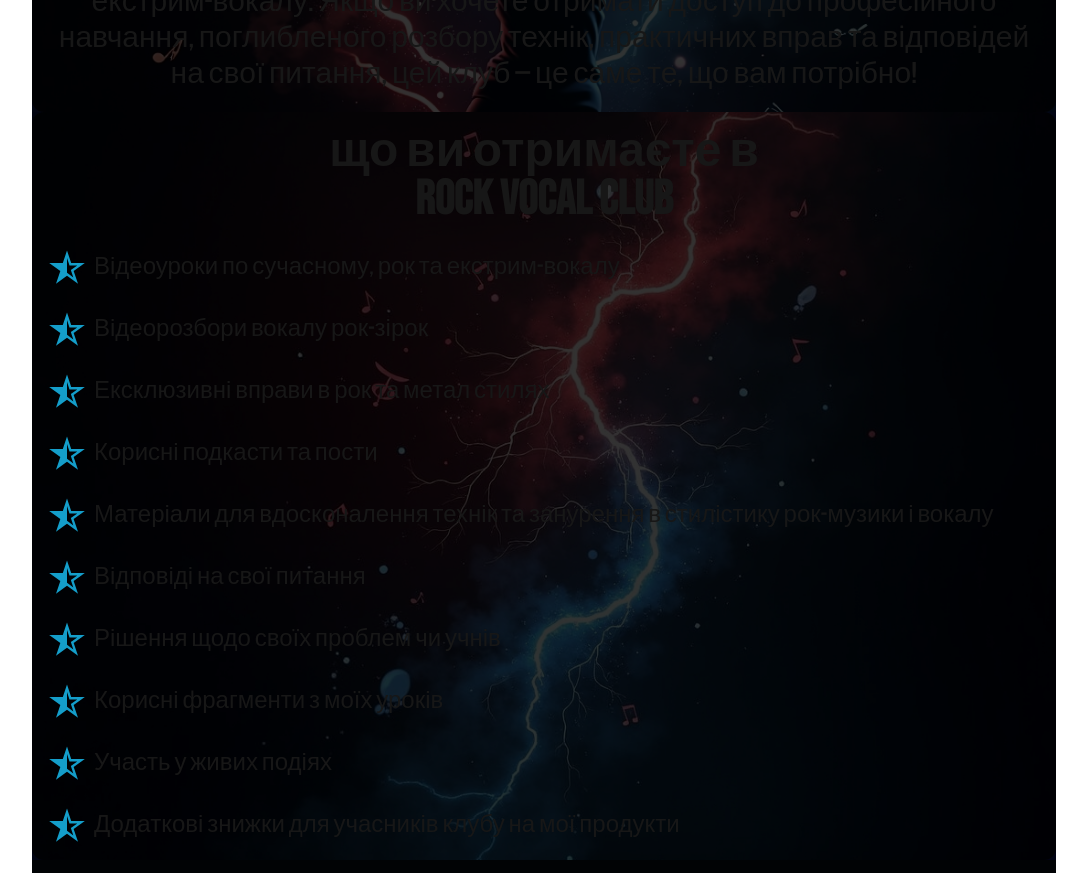
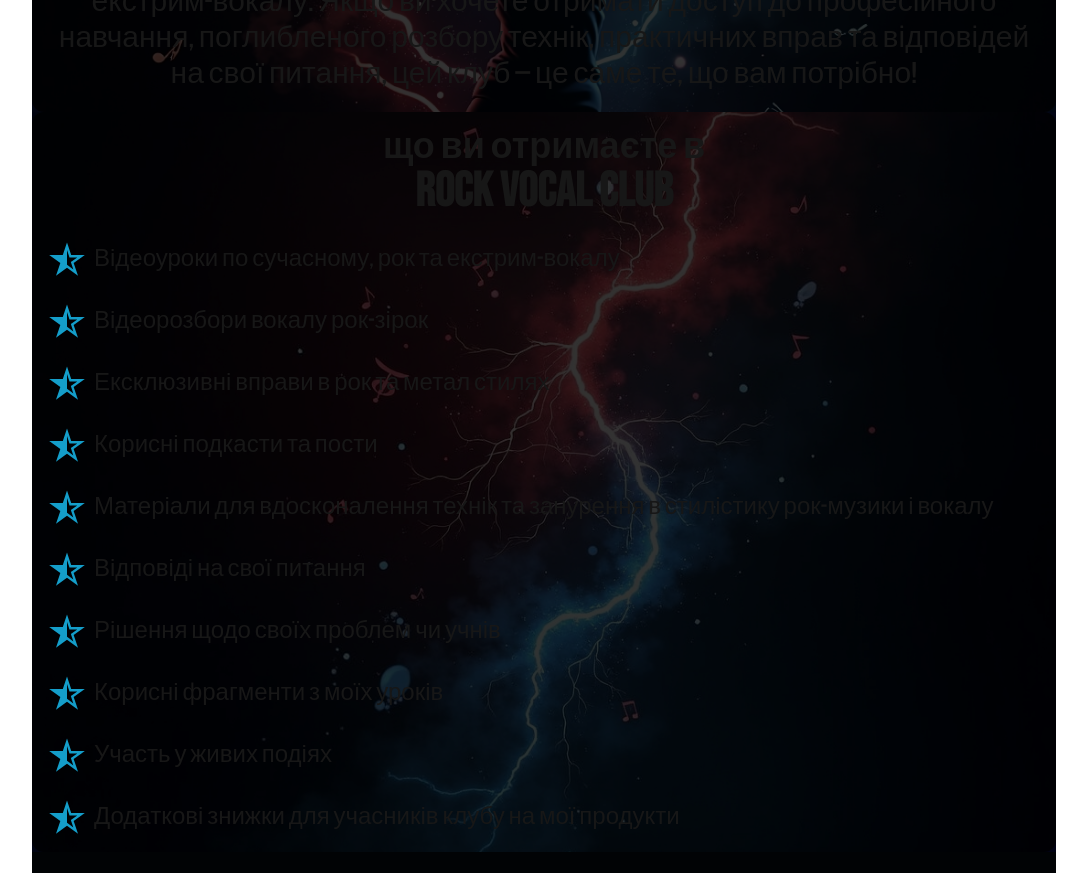
Before and after one commit to GrigoriyShkarta/rock_club, a Next.js app: page / in a window 1280 px wide. Shown: the part 1280-2153 px from the top of the page, without its empty margins (96-1183 px from the left). Built offline with nearby package versions, Linux system fonts and the light colour scheme.

Commit message:
fixed h1

```diff
--- a/sections/Advantages/index.tsx
+++ b/sections/Advantages/index.tsx
@@ -12,7 +12,7 @@
 		>
 			<div className='p-[1rem] flex flex-col items-center gap-6 bg-black/80 rounded-xl'>
 				<div className='flex flex-col'>
-					<h1 className='font-bold text-5xl text-center'>що ви отримаєте в</h1>
+					<h1 className='font-bold text-4xl text-center'>що ви отримаєте в</h1>
 					<h1 className='font-bold text-5xl text-center'>ROCK Vocal Club</h1>
 				</div>
 
```
